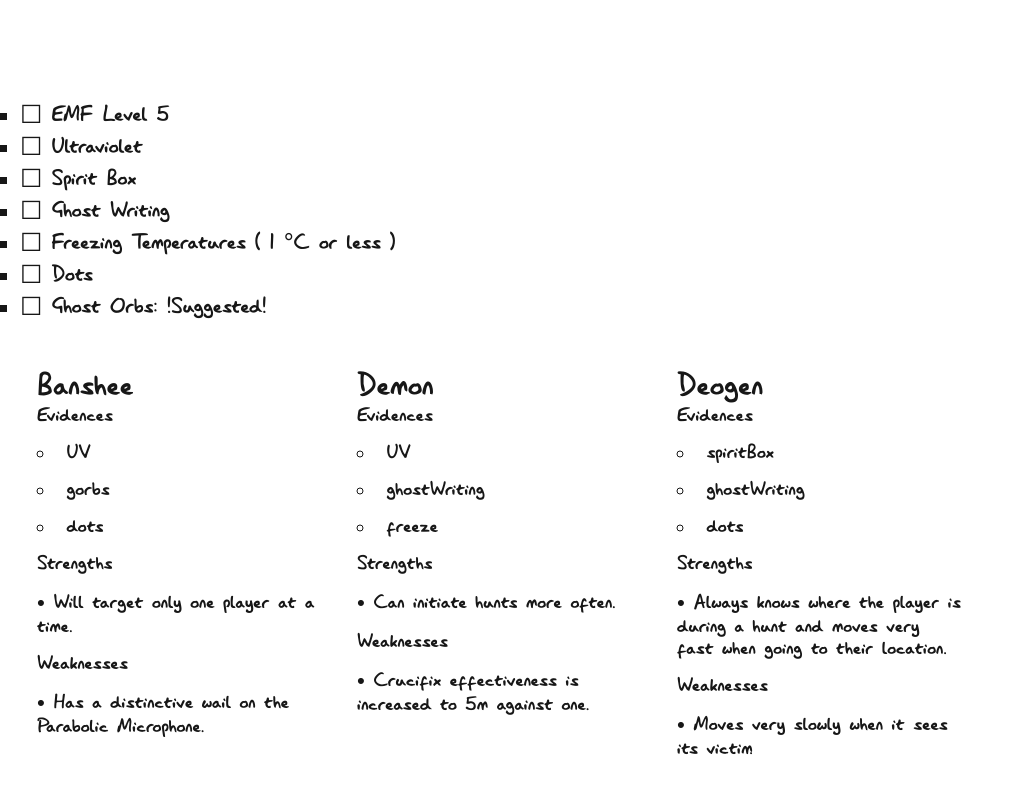
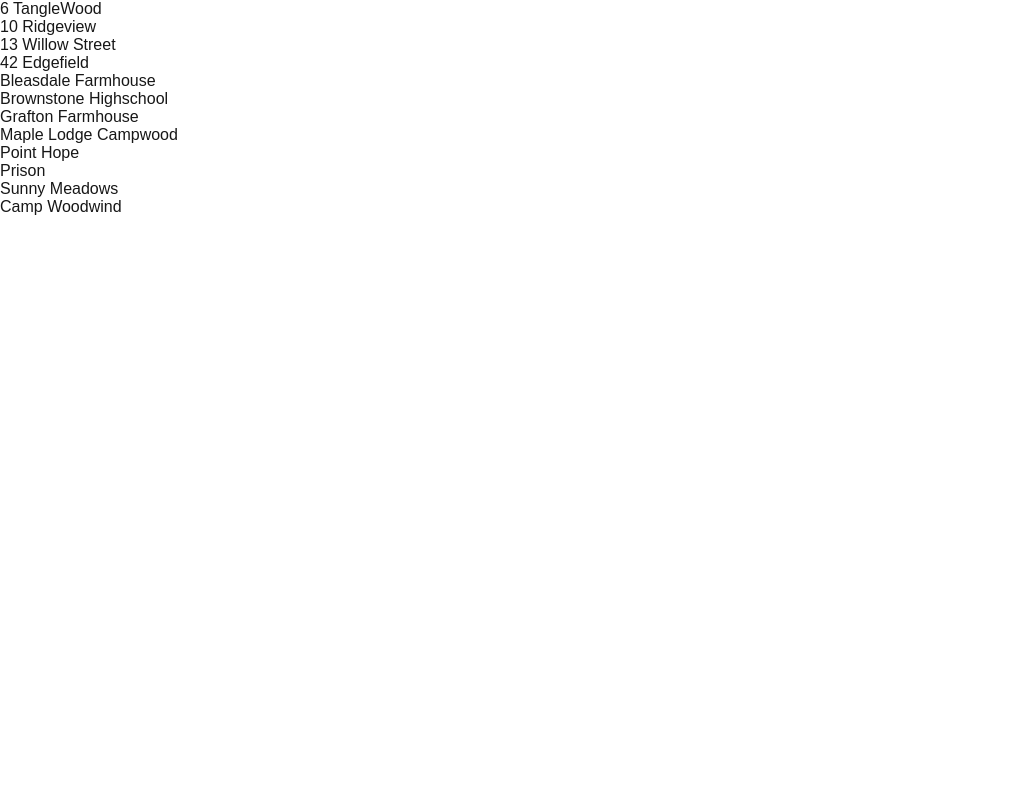
Before and after one commit to rgibbons131/PhasmaphobiaInvestigationHelper, a Next.js app: page / in a window 1280 px wide. Shown: the top 800 px of the page, without its empty margins (0-1024 px from the left). Built offline with nearby package versions, Linux system fonts and the light colour scheme.

Commit message:
Pictures on site, no resizing yet

```diff
--- /dev/null
+++ b/src/app/Maps.js
@@ -0,0 +1,171 @@
+//import styles from "./evidenceCheckbox.module.css";
+import { useState } from "react";
+import Image from "next/image";
+import styles from "./maps.module.css";
+import tanglewood from "./images/Tanglewood.webp";
+
+export default function Maps() {
+  const [map, setMap] = useState("none");
+  return (
+    <section className={""}>
+      <ul>
+        <li
+          onClick={() => {
+            setMap("tanglewood");
+          }}
+        >
+          6 TangleWood
+        </li>
+        <li
+          onClick={() => {
+            setMap("ridgeview");
+          }}
+        >
+          10 Ridgeview
+        </li>
+        <li
+          onClick={() => {
+            setMap("willow");
+          }}
+        >
+          13 Willow Street
+        </li>
+        <li
+          onClick={() => {
+            setMap("edgefield");
+          }}
+        >
+          42 Edgefield
+        </li>
+        <li
+          onClick={() => {
+            setMap("bleasdale");
+          }}
+        >
+          Bleasdale Farmhouse
+        </li>
+        <li
+          onClick={() => {
+            setMap("highschool");
+          }}
+        >
+          Brownstone Highschool
+        </li>
+        <li
+          onClick={() => {
+            setMap("grafton");
+          }}
+        >
+          Grafton Farmhouse
+        </li>
+        <li
+          onClick={() => {
+            setMap("maple");
+          }}
+        >
+          Maple Lodge Campwood
+        </li>
+        <li
+          onClick={() => {
+            setMap("lighthouse");
+          }}
+        >
+          Point Hope
+        </li>
+        <li
+          onClick={() => {
+            setMap("prison");
+          }}
+        >
+          Prison
+        </li>
+        <li
+          onClick={() => {
+            setMap("sunnyMeadows");
+          }}
+        >
+          Sunny Meadows
+        </li>
+        <li
+          onClick={() => {
+            setMap("woodwind");
+          }}
+        >
+          Camp Woodwind
+        </li>
+      </ul>
+      <Image
+        width={1208}
+        height={800}
+        className={map == "tanglewood" ? "" : styles.hidden}
+        src={require("./images/Tanglewood.webp")}
+      />
+      <Image
+        width={1206}
+        height={1395}
+        className={map == "ridgeview" ? "" : styles.hidden}
+        src={require("./images/10_Ridgeview_Court_-_Floorplan.webp")}
+      />
+      <Image
+        width={1277}
+        height={859}
+        className={map == "willow" ? "" : styles.hidden}
+        src={require("./images/13_Willow_Street_-_Floorplan.webp")}
+      />
+      <Image
+        width={1382}
+        height={1342}
+        className={map == "bleasdale" ? "" : styles.hidden}
+        src={require("./images/Bleasdale_Farmhouse_-_Floorplan.webp")}
+      />
+      <Image
+        width={2656}
+        height={3344}
+        className={map == "highschool" ? "" : styles.hidden}
+        src={require("./images/Brownstone_High_School_-_Floorplan.webp")}
+      />
+      <Image
+        width={1662}
+        height={874}
+        className={map == "grafton" ? "" : styles.hidden}
+        src={require("./images/Grafton_Farmhouse_-_Floorplan.webp")}
+      />
+      <Image
+        width={1879}
+        height={1430}
+        className={map == "maple" ? "" : styles.hidden}
+        src={require("./images/Maple_Lodge_Campsite_-_Floorplan.webp")}
+      />
+      <Image
+        width={1832}
+        height={1899}
+        className={map == "lighthouse" ? "" : styles.hidden}
+        src={require("./images/Point_Hope_-_Floorplan.webp")}
+      />
+      <Image
+        width={3720}
+        height={2556}
+        className={map == "sunnyMeadows" ? "" : styles.hidden}
+        src={require("./images/Sunny_Meadows_Mental_Institution_-_Full_Map_Floorplan.webp")}
+      />
+      <Image
+        width={1082}
+        height={806}
+        className={map == "woodwind" ? "" : styles.hidden}
+        src={require("./images/Woodwind_-_Floorplan.webp")}
+      />
+      <Image
+        width={3994}
+        height={2039}
+        className={map == "prison" ? "" : styles.hidden}
+        src={require("./images/Prison_-_Floorplan.webp")}
+      />
+      <Image
+        width={1167}
+        height={1391}
+        className={map == "edgefield" ? "" : styles.hidden}
+        src={require("./images/42_Edgefield_Road_-_Floorplan.webp")}
+      />
+    </section>
+  );
+}
--- /dev/null
+++ b/src/app/maps.module.css
@@ -0,0 +1,3 @@
+.hidden {
+  display: none;
+}
--- a/src/app/page.js
+++ b/src/app/page.js
@@ -4,13 +4,13 @@ import TriStateCheckbox from "./EvidenceCheckbox";
 import ghosts from "./ghosts.js";
 import Ghost from "./Ghost.js";
 import React from "react";
+import Maps from "./maps";
 import { useState } from "react";
 import EvidencePage from "./Evidencepage";
 
 export default function Home() {
   // Create Home page states
-  const [EvidenceTab, setEvidenceTab] = useState(true);
-  const [MapTab, setMapTab] = useState(false);
+  const [EvidenceTab, setEvidenceTab] = useState(false);
 
-  return <EvidencePage></EvidencePage>;
+  return EvidenceTab ? <EvidencePage></EvidencePage> : <Maps></Maps>;
 }
--- a/src/app/page.module.css
+++ b/src/app/page.module.css
@@ -19,6 +19,10 @@
   display: flex;
   flex-direction: row;
   flex-wrap: wrap;
+}
+
+.hidden {
+  display: none;
 }
 
 @media (prefers-color-scheme: dark) {
```
Also changed, not shown: src/app/images/Tanglewood.webp (renamed from src/app/images/6_Tanglewood_Drive_-_Floorplan.webp).
